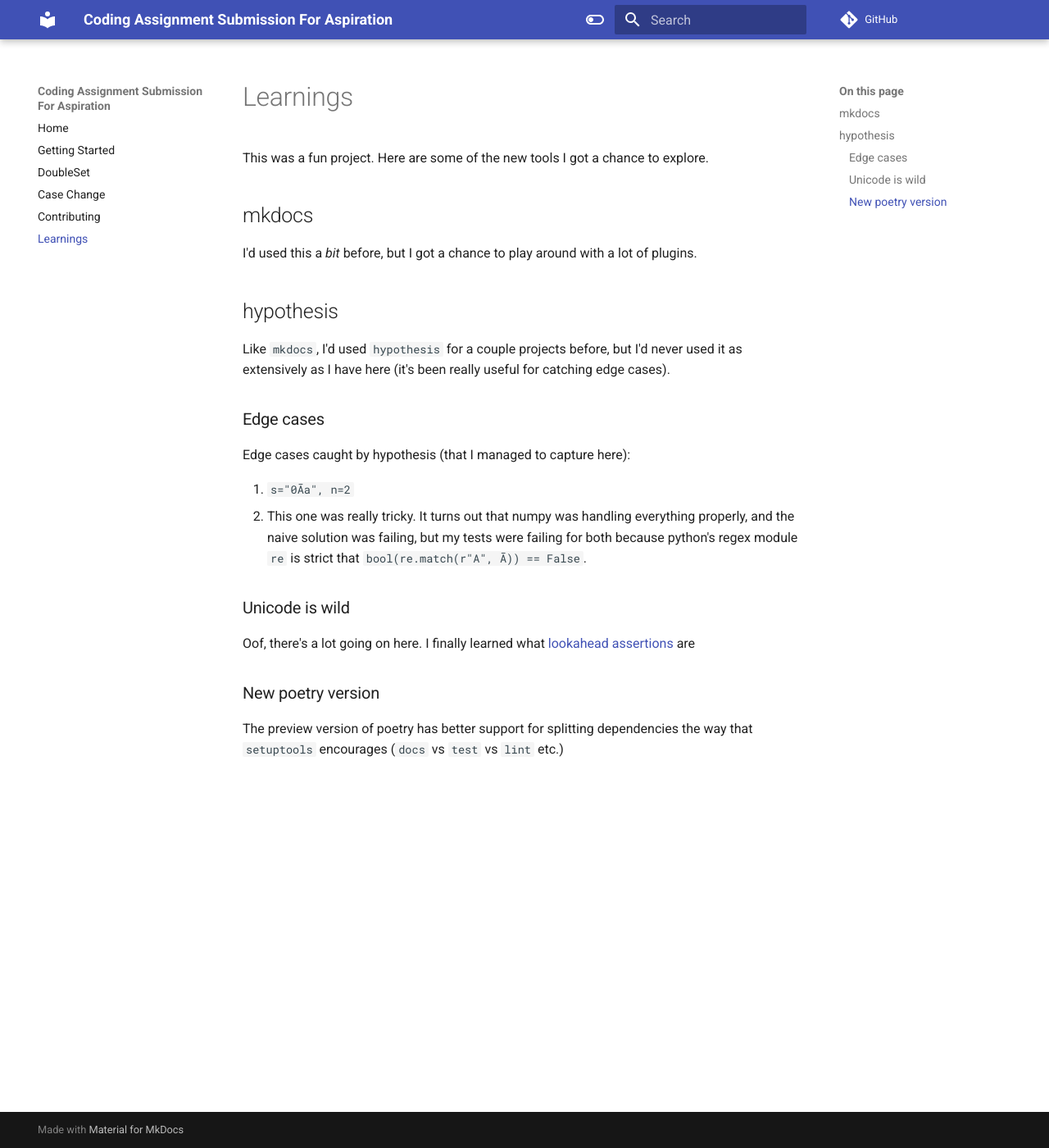
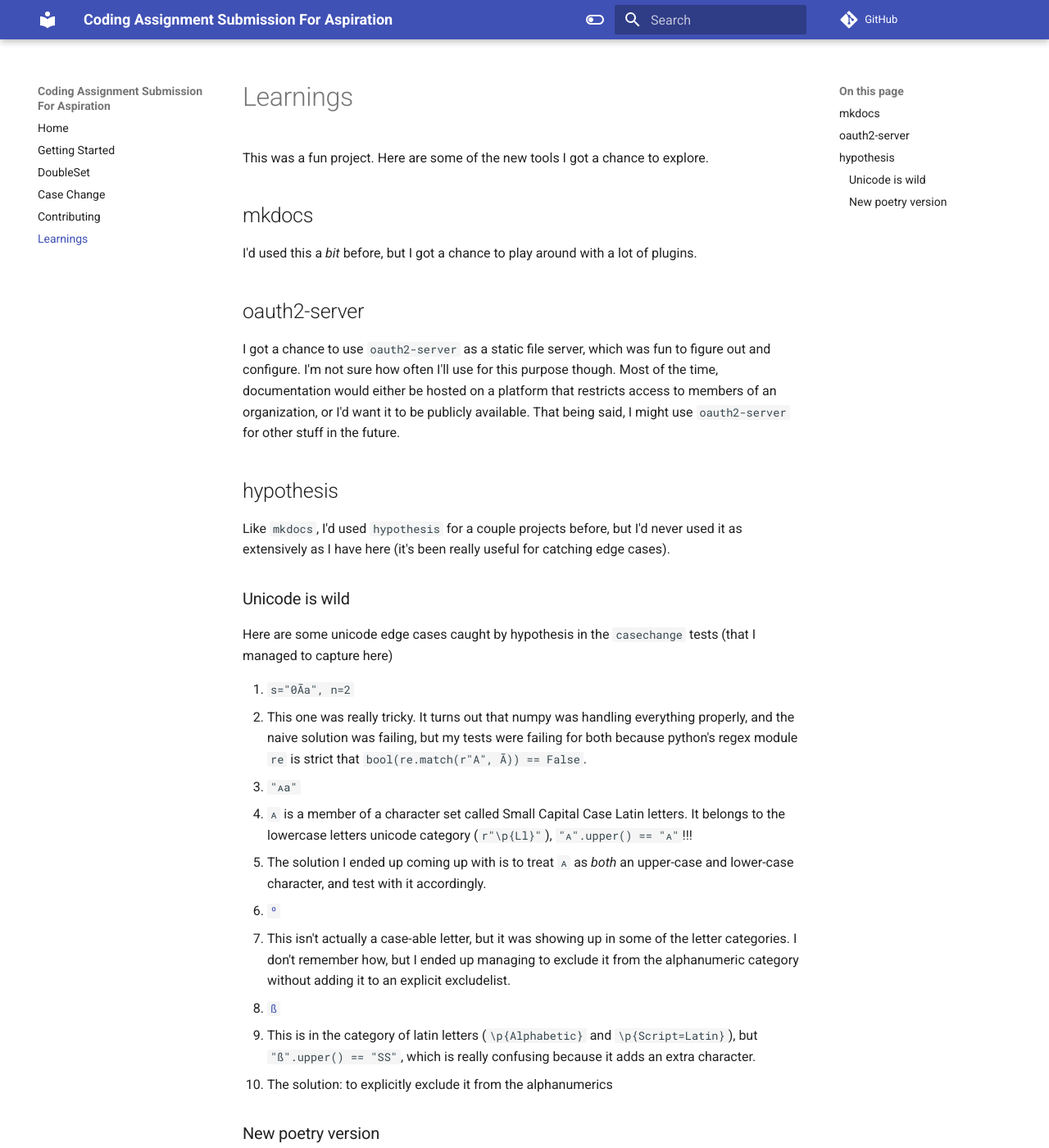
Before and after one commit to znd4/aspiration, an MkDocs documentation site: the page built from docs/learnings.md, in a window 1280 px wide and 1400 px high. Shown: the whole window at 82% size. Built offline with MkDocs 1.6.1 and Material for MkDocs 9.7.7, drawn with Linux system fonts in a browser that asks for light colours; comment, search, counter and statistics services are not loaded; the version menu is left out.

Commit message:
Add a lot to learnings.md

```diff
--- a/docs/learnings.md
+++ b/docs/learnings.md
@@ -6,20 +6,28 @@ This was a fun project. Here are some of the new tools I got a chance to explore
 
 I'd used this a _bit_ before, but I got a chance to play around with a lot of plugins.
 
+## oauth2-server
+
+I got a chance to use `oauth2-server` as a static file server, which was fun to figure out and configure. I'm not sure how often I'll use for this purpose though. Most of the time, documentation would either be hosted on a platform that restricts access to members of an organization, or I'd want it to be publicly available. That being said, I might use `oauth2-server` for other stuff in the future.
+
 ## hypothesis
 
 Like `mkdocs`, I'd used `hypothesis` for a couple projects before, but I'd never used it as extensively as I have here (it's been really useful for catching edge cases).
 
-### Edge cases
+### Unicode is wild
 
-Edge cases caught by hypothesis (that I managed to capture here):
+Here are some unicode edge cases caught by hypothesis in the `casechange` tests (that I managed to capture here)
 
 1. `s="0Āa", n=2`
    1. This one was really tricky. It turns out that numpy was handling everything properly, and the naive solution was failing, but my tests were failing for both because python's regex module `re` is strict that `bool(re.match(r"A", Ā)) == False`.
-
-### Unicode is wild
-
-Oof, there's a lot going on here. I finally learned what [lookahead assertions](https://stackoverflow.com/a/469951/5071232) are
+2. `"ᴀa"`
+   1. `ᴀ` is a member of a character set called Small Capital Case Latin letters. It belongs to the lowercase letters unicode category (`r"\p{Ll}"`), `"ᴀ".upper() == "ᴀ"`!!!
+   2. The solution I ended up coming up with is to treat `ᴀ` as _both_ an upper-case and lower-case character, and test with it accordingly.
+3. [`º`](https://en.wikipedia.org/wiki/Ordinal_indicator)
+   1. This isn't actually a case-able letter, but it was showing up in some of the letter categories. I don't remember how, but I ended up managing to exclude it from the alphanumeric category without adding it to an explicit excludelist.
+4. [`ß`](https://en.wikipedia.org/wiki/%C3%9F)
+   1. This is in the category of latin letters (`\p{Alphabetic}` and `\p{Script=Latin}`), but `"ß".upper() == "SS"`, which is really confusing because it adds an extra character.
+   2. The solution: to explicitly exclude it from the alphanumerics
 
 ### New poetry version
 
```
